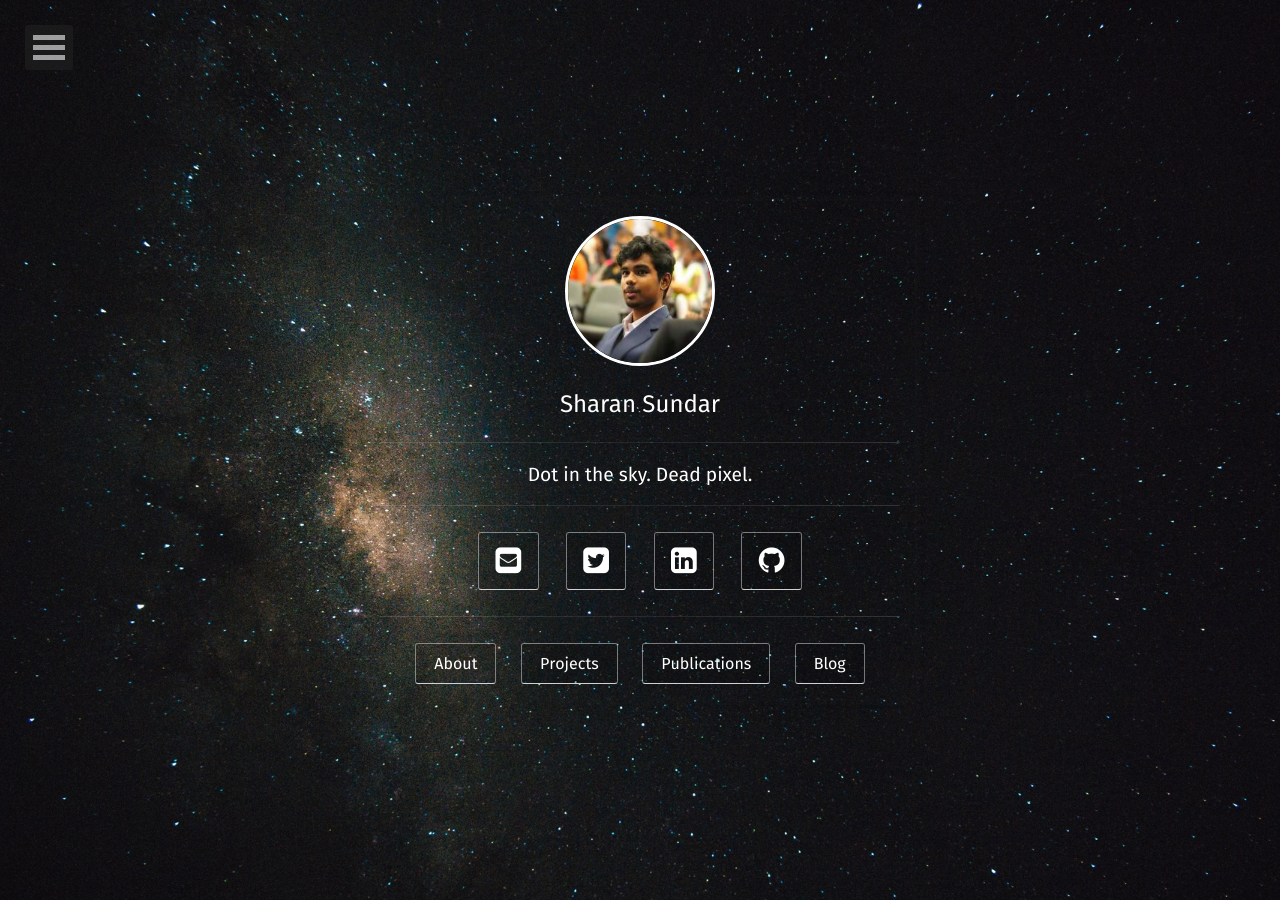
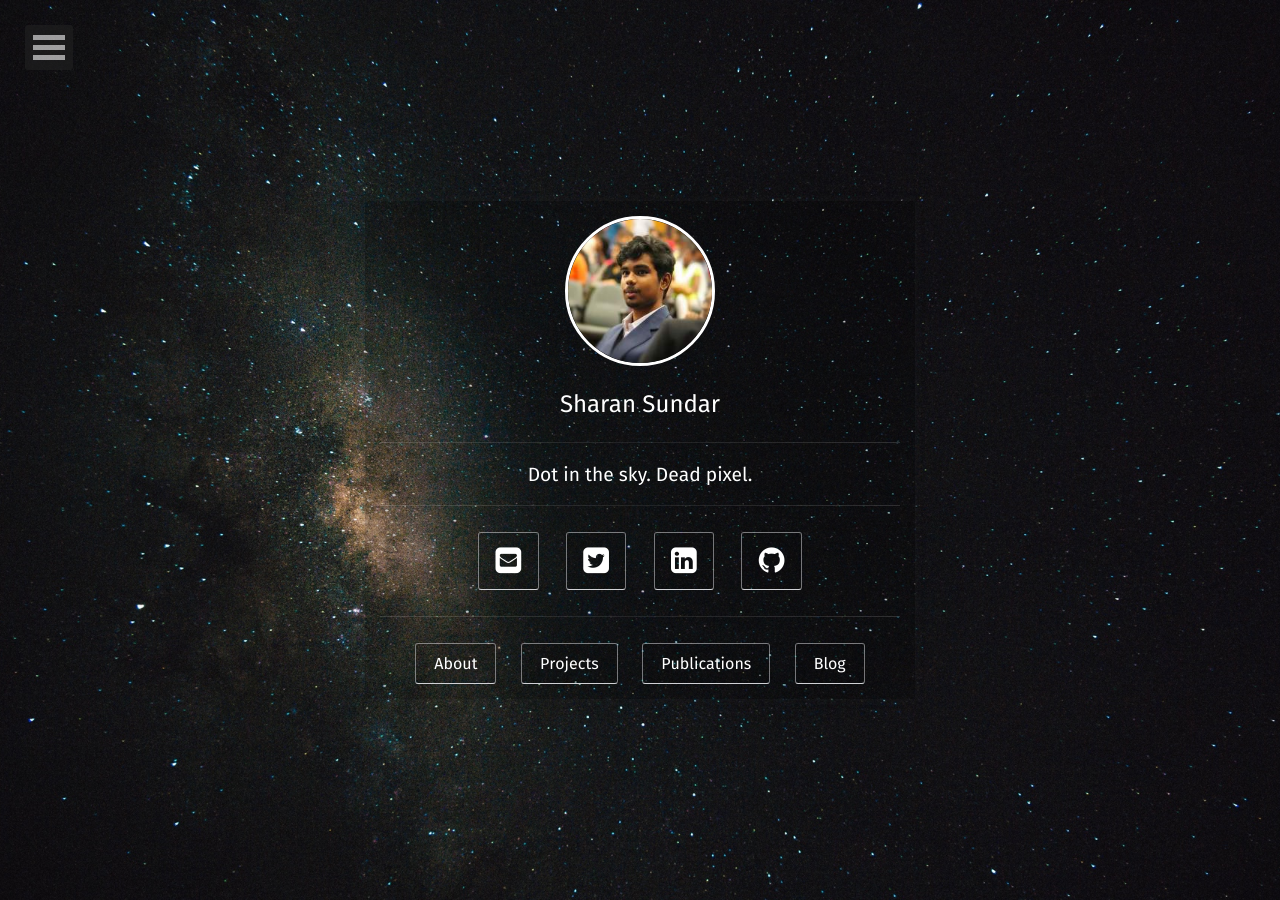
Before and after one commit to Sharan-Sundar/Sharan-Sundar.github.io, a Jekyll site: the page built from index.html, in a window 1280 px wide. Built offline with Jekyll 4.4.1, drawn with Linux system fonts in a browser that asks for light colours; some web fonts are replaced.

Commit message:
Update home.html

```diff
--- a/_layouts/home.html
+++ b/_layouts/home.html
@@ -14,7 +14,7 @@ layout: compress
     {% include nav.html %}
     <!-- Header -->
     <header class="header flex" role="banner" >
-        <div class="container animated fadeIn" style="background-color:rgba(0,0,0,0);">
+        <div class="container animated fadeIn" style="background-color:rgba(0,0,0,0.2);">
             <div class="row">
                     <a href="{{ site.url }}">
                         <img src="{{ site.logo }}" class="img-circle zoombtn animated rotateIn">
```
